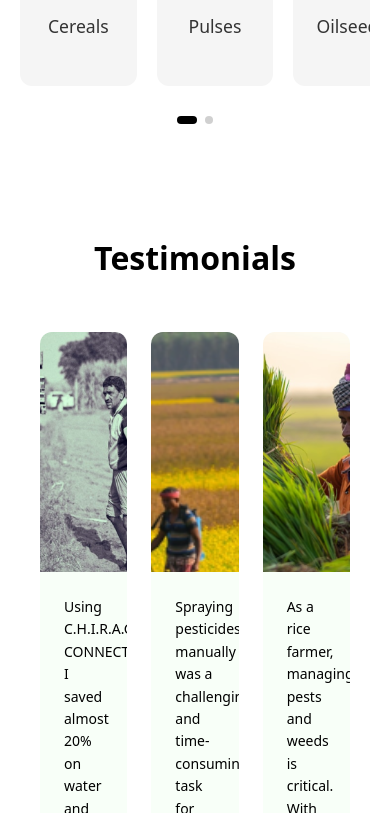
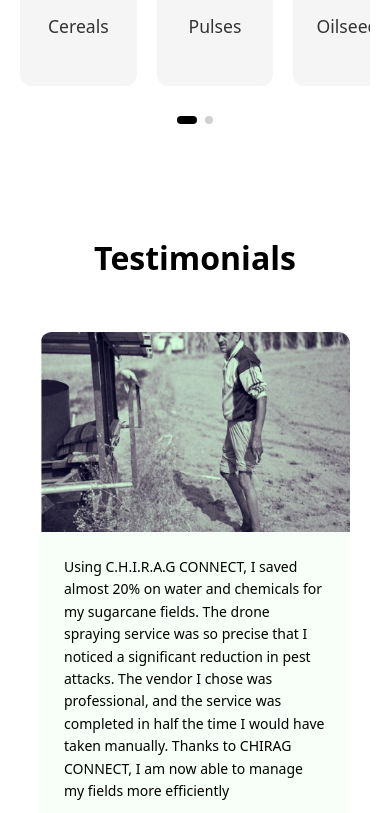
Before and after one commit to gityash2024/chirag-website, a React (Vite) app: page /homethree in a window 390 px wide. Shown: the part 1187-2000 px from the top of the page. Built offline with nearby package versions, Linux system fonts and the light colour scheme.

Commit message:
fix the layout of mobile responsive

```diff
--- a/src/pages/HomeThree.jsx
+++ b/src/pages/HomeThree.jsx
@@ -128,13 +128,6 @@
   cursor: pointer;
 `;
 
-// const CropTypesGrid = styled.div`
-//   display: grid;
-//   grid-template-columns: repeat(auto-fit, minmax(250px, 1fr));
-//   gap: 30px;
-//   margin-bottom: 80px;
-// `;
-
 const SliderContainer = styled.div`
   width: 100%;
   position: relative;
@@ -208,8 +201,6 @@
   cursor: pointer;
 `;
 
-
-
 const TestimonialsSection = styled.section`
   padding: 60px 0;
   max-width: 1200px;
@@ -229,18 +220,39 @@
   grid-template-columns: repeat(3, 1fr);
   gap: 24px;
   padding: 0 20px;
+
+  @media (max-width: 1024px) {
+    grid-template-columns: repeat(2, 1fr);
+  }
+
+  @media (max-width: 768px) {
+    grid-template-columns: 1fr;
+  }
 `;
 
 const TestimonialCard = styled.div`
   border-radius: 12px;
   overflow: hidden;
   background: #F8FFF8;
+  height: 100%;
+  display: flex;
+  flex-direction: column;
+
+  @media (max-width: 768px) {
+    max-width: 500px;
+    margin: 0 auto;
+    width: 100%;
+  }
 `;
 
 const ImageContainer = styled.div`
   width: 100%;
   height: 240px;
   overflow: hidden;
+
+  @media (max-width: 768px) {
+    height: 200px;
+  }
 `;
 
 const Image = styled.img`
@@ -251,6 +263,9 @@
 
 const Content = styled.div`
   padding: 24px;
+  flex: 1;
+  display: flex;
+  flex-direction: column;
 `;
 
 const TestimonialText = styled.p`
@@ -258,6 +273,7 @@
   line-height: 1.6;
   color: #000;
   margin-bottom: 20px;
+  flex: 1;
 `;
 
 const StarRating = styled.div`
@@ -299,6 +315,7 @@
   font-size: 14px;
   color: #333;
 `;
+
 const HomeThree = () => {
   const [activeSlide, setActiveSlide] = useState(0);
   const sliderRef = useRef(null);
--- a/src/pages/HomeTwo.jsx
+++ b/src/pages/HomeTwo.jsx
@@ -516,8 +516,6 @@
       ))}
     </ImpactContent>
   </ImpactSection>
-
-
     </Container>
   );
 };
```
Also changed, not shown: src/pages/HomeFour.jsx (+0 -24 lines).
